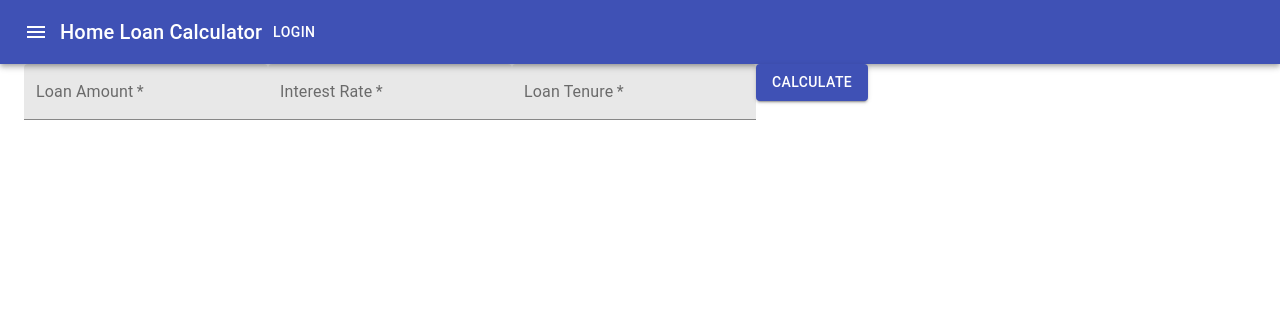
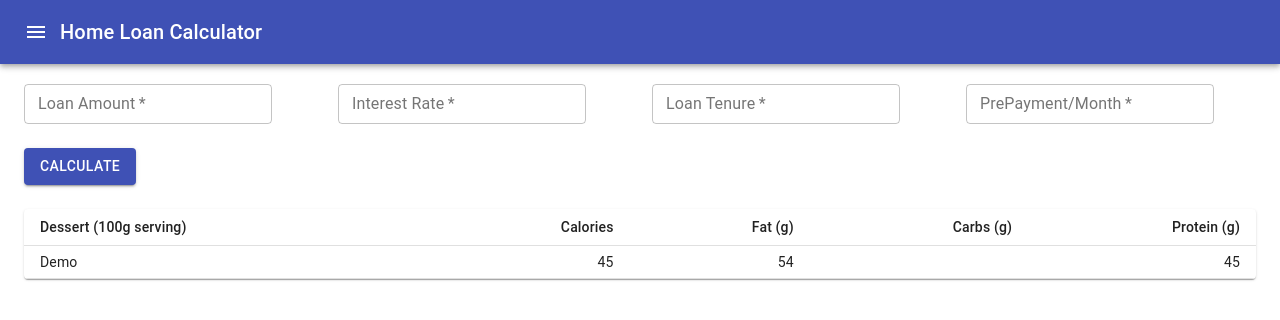
Before and after one commit to patelvimal/HomeLoanScheduler, a React (Create React App) app: page / in a window 1280 px wide. Shown: the top 320 px of the page. Built offline with nearby package versions, Linux system fonts and the light colour scheme.

Commit message:
Added grid form design

```diff
--- a/src/App.js
+++ b/src/App.js
@@ -7,8 +7,9 @@ import IconButton from '@material-ui/core/IconButton';
 import MenuIcon from '@material-ui/icons/Menu';
 import Container from '@material-ui/core/Container';
 import TextField from '@material-ui/core/TextField';
-
-
+import Grid from '@material-ui/core/Grid';
+import Paper from '@material-ui/core/Paper';
+import LoanResult from './LoanResult';
 import './App.scss';
 
 function App() {
@@ -22,29 +23,53 @@ function App() {
 					<Typography variant="h6">
 						Home Loan Calculator
 	    			</Typography>
-					<Button color="inherit">Login</Button>
 				</Toolbar>
 			</AppBar>
-			<Container maxWidth="lg">
+			<Container maxWidth="lg" className="calc-form">
+				<Grid container spacing={3}>
+					<Grid item xs={3}>
 						<TextField
 							required
 							id="filled-required"
 							label="Loan Amount"
-					variant="filled"
+							variant="outlined"
+							size="small"
 						/>
+					</Grid>
+					<Grid item xs={3}>
 						<TextField
 							required
 							id="filled-required"
 							label="Interest Rate"
-					variant="filled"
+							variant="outlined"
+							size="small"
 						/>
+					</Grid>
+					<Grid item xs={3}>
 						<TextField
 							required
 							id="filled-required"
 							label="Loan Tenure"
-					variant="filled"
+							variant="outlined"
+							size="small"
 						/>
+					</Grid>
+					<Grid item xs={3}>
+					<TextField
+							required
+							id="filled-required"
+							label="PrePayment/Month"
+							variant="outlined"
+							size="small"
+						/>
+					</Grid>
+					<Grid item xs={12}>
 						<Button variant="contained" color="primary">Calculate</Button>
+					</Grid>
+					<Grid item xs={12}>
+						<LoanResult/>
+					</Grid>
+				</Grid>
 			</Container>
 		</React.Fragment>
 	);
--- a/src/App.scss
+++ b/src/App.scss
@@ -1,38 +1,3 @@
-.App {
-  text-align: center;
+.calc-form {
+  margin-top: 20px;;
 }
-
-.App-logo {
-  height: 40vmin;
-  pointer-events: none;
-}
-
-@media (prefers-reduced-motion: no-preference) {
-  .App-logo {
-    animation: App-logo-spin infinite 20s linear;
-  }
-}
-
-.App-header {
-  background-color: #282c34;
-  min-height: 100vh;
-  display: flex;
-  flex-direction: column;
-  align-items: center;
-  justify-content: center;
-  font-size: calc(10px + 2vmin);
-  color: white;
-}
-
-.App-link {
-  color: #61dafb;
-}
-
-@keyframes App-logo-spin {
-  from {
-    transform: rotate(0deg);
-  }
-  to {
-    transform: rotate(360deg);
-  }
-}
--- /dev/null
+++ b/src/LoanResult.jsx
@@ -0,0 +1,50 @@
+import React, { Component } from 'react';
+import './LoanResult.scss';
+import Table from '@material-ui/core/Table';
+import TableBody from '@material-ui/core/TableBody';
+import TableCell from '@material-ui/core/TableCell';
+import TableContainer from '@material-ui/core/TableContainer';
+import TableHead from '@material-ui/core/TableHead';
+import TableRow from '@material-ui/core/TableRow';
+import Paper from '@material-ui/core/Paper';
+
+export default class LoanResult extends Component {
+
+    constructor(){
+        super();
+        this.state= {
+            rows : [{name:'Demo',calories:'45',fat:54,protein:45}]
+        }
+    }
+    render() {
+        const {rows} = this.state;
+        return (
+            <TableContainer component={Paper}>
+                <Table size="small" aria-label="a dense table">
+                    <TableHead>
+                        <TableRow>
+                            <TableCell>Dessert (100g serving)</TableCell>
+                            <TableCell align="right">Calories</TableCell>
+                            <TableCell align="right">Fat&nbsp;(g)</TableCell>
+                            <TableCell align="right">Carbs&nbsp;(g)</TableCell>
+                            <TableCell align="right">Protein&nbsp;(g)</TableCell>
+                        </TableRow>
+                    </TableHead>
+                    <TableBody>
+                        {rows.map(row => (
+                            <TableRow key={row.name}>
+                                <TableCell component="th" scope="row">
+                                    {row.name}
+                                </TableCell>
+                                <TableCell align="right">{row.calories}</TableCell>
+                                <TableCell align="right">{row.fat}</TableCell>
+                                <TableCell align="right">{row.carbs}</TableCell>
+                                <TableCell align="right">{row.protein}</TableCell>
+                            </TableRow>
+                        ))}
+                    </TableBody>
+                </Table>
+            </TableContainer>
+        )
+    }
+}
```
Also changed, not shown: src/LoanResult.scss (added). Lines whose indentation alone changed are shown as unchanged.
